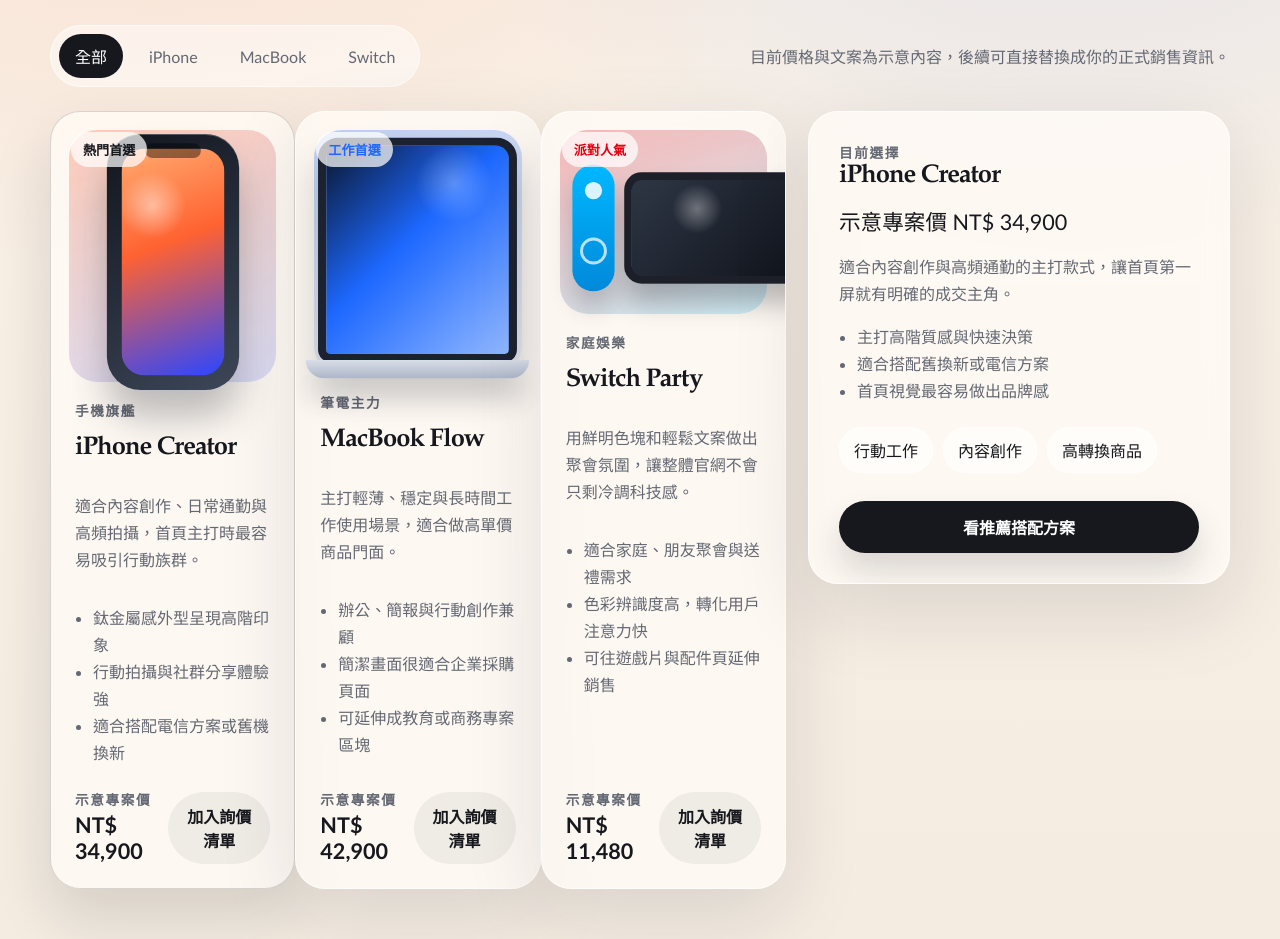
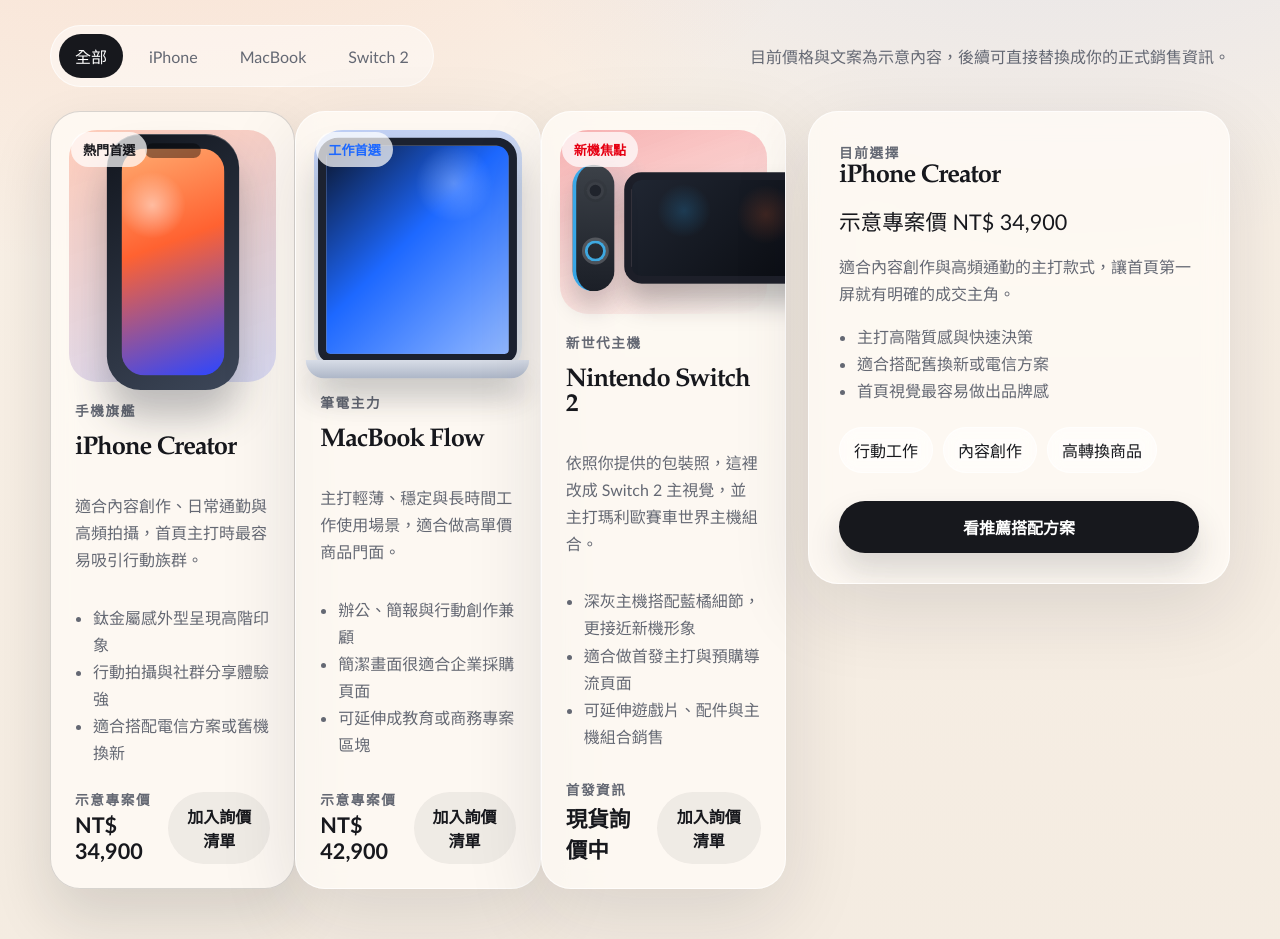
Before and after one commit to allen91228/SellComputer, a plain HTML site: page index.html in a window 1280 px wide. Shown: the part 1053-1992 px from the top of the page. Drawn offline with Linux system fonts and the light colour scheme.

Commit message:
Refresh Switch 2 storefront content and contact details

```diff
--- a/index.html
+++ b/index.html
@@ -3,10 +3,10 @@
 <head>
   <meta charset="UTF-8">
   <meta name="viewport" content="width=device-width, initial-scale=1.0">
-  <title>NextPick Select | iPhone、MacBook、Switch 精選官網</title>
+  <title>NextPick Select | iPhone、MacBook、Switch 2 精選官網</title>
   <meta
     name="description"
-    content="簡單俐落的電子產品官網示意版，展示 iPhone、MacBook 與 Nintendo Switch 的精選方案。"
+    content="簡單俐落的電子產品官網示意版，展示 iPhone、MacBook 與 Nintendo Switch 2 的精選方案。"
   >
   <link rel="stylesheet" href="styles.css">
 </head>
@@ -39,7 +39,7 @@
       <section class="hero">
         <div class="hero-copy reveal">
           <p class="eyebrow">SPRING 2026 DROP</p>
-          <h1>一次挑好 iPhone、MacBook 與 Switch。</h1>
+          <h1>一次挑好 iPhone、MacBook 與 Switch 2。</h1>
           <p class="hero-lede">
             這是一個可直接拿來當官網起點的單頁版型。視覺走簡潔高級路線，
             內容聚焦三款最容易成交的熱門商品，讓你先快速上線，再慢慢補完整購物流程。
@@ -86,8 +86,8 @@
               <span class="joycon joycon-right"></span>
             </div>
             <div class="panel-copy">
-              <p>Nintendo Switch</p>
-              <strong>Party Ready</strong>
+              <p>Nintendo Switch 2</p>
+              <strong>Mario Kart World</strong>
             </div>
           </div>
         </div>
@@ -108,7 +108,7 @@
             <button class="filter-button is-active" type="button" data-filter="all" aria-selected="true">全部</button>
             <button class="filter-button" type="button" data-filter="phone" aria-selected="false">iPhone</button>
             <button class="filter-button" type="button" data-filter="laptop" aria-selected="false">MacBook</button>
-            <button class="filter-button" type="button" data-filter="console" aria-selected="false">Switch</button>
+            <button class="filter-button" type="button" data-filter="console" aria-selected="false">Switch 2</button>
           </div>
 
           <p class="catalog-note">目前價格與文案為示意內容，後續可直接替換成你的正式銷售資訊。</p>
@@ -181,7 +181,7 @@
 
             <article class="product-card reveal" data-category="console" data-product="switch" tabindex="0">
               <div class="product-visual product-visual-console" aria-hidden="true">
-                <span class="product-badge warm">派對人氣</span>
+                <span class="product-badge warm">新機焦點</span>
                 <div class="device-switch large">
                   <span class="joycon joycon-left"></span>
                   <span class="switch-screen"></span>
@@ -190,22 +190,22 @@
               </div>
 
               <div class="product-body">
-                <p class="product-kicker">家庭娛樂</p>
-                <h3>Switch Party</h3>
+                <p class="product-kicker">新世代主機</p>
+                <h3>Nintendo Switch 2</h3>
                 <p class="product-description">
-                  用鮮明色塊和輕鬆文案做出聚會氛圍，讓整體官網不會只剩冷調科技感。
+                  依照你提供的包裝照，這裡改成 Switch 2 主視覺，並主打瑪利歐賽車世界主機組合。
                 </p>
 
                 <ul class="product-specs">
-                  <li>適合家庭、朋友聚會與送禮需求</li>
-                  <li>色彩辨識度高，轉化用戶注意力快</li>
-                  <li>可往遊戲片與配件頁延伸銷售</li>
+                  <li>深灰主機搭配藍橘細節，更接近新機形象</li>
+                  <li>適合做首發主打與預購導流頁面</li>
+                  <li>可延伸遊戲片、配件與主機組合銷售</li>
                 </ul>
 
                 <div class="product-footer">
                   <div>
-                    <p class="price-label">示意專案價</p>
-                    <strong class="product-price">NT$ 11,480</strong>
+                    <p class="price-label">首發資訊</p>
+                    <strong class="product-price">現貨詢價中</strong>
                   </div>
                   <button class="button button-small" type="button" data-add-product="switch">加入詢價清單</button>
                 </div>
@@ -258,7 +258,7 @@
           <article class="benefit-card reveal">
             <span class="benefit-index">02</span>
             <h3>商品焦點明確</h3>
-            <p>不塞過多產品，讓訪客一進站就知道你賣的是 iPhone、MacBook、Switch。</p>
+            <p>不塞過多產品，讓訪客一進站就知道你賣的是 iPhone、MacBook、Switch 2。</p>
           </article>
 
           <article class="benefit-card reveal">
@@ -287,14 +287,14 @@
           <article class="plan-card reveal emphasis">
             <p class="plan-label">全場景組</p>
             <h3>工作 + 娛樂一次到位</h3>
-            <p>把 MacBook 當工作核心、iPhone 當行動入口，再用 Switch 補足休閒娛樂場景。</p>
+            <p>把 MacBook 當工作核心、iPhone 當行動入口，再用 Switch 2 補足休閒娛樂場景。</p>
             <strong>示意優惠 NT$ 86,900</strong>
           </article>
 
           <article class="plan-card reveal">
             <p class="plan-label">家庭歡聚組</p>
-            <h3>iPhone + Switch</h3>
-            <p>適合節慶檔期、送禮活動與門市檔期頁，情緒價值強，也容易做活動文案。</p>
+            <h3>iPhone + Switch 2</h3>
+            <p>適合首發檔期、送禮活動與門市主打頁，話題性高，也容易做預購文案。</p>
             <strong>示意優惠 NT$ 44,980</strong>
           </article>
         </div>
@@ -312,8 +312,8 @@
 
         <div class="contact-card reveal">
           <p class="contact-label">商務聯絡</p>
-          <a href="mailto:sales@nextpick.tw">sales@nextpick.tw</a>
-          <a href="tel:+886212345678">02-1234-5678</a>
+          <a href="mailto:asuna@asuna.world">asuna@asuna.world</a>
+          <a href="tel:0906807713">0906807713</a>
           <div class="selection-tags">
             <span>企業採購</span>
             <span>到店取貨</span>
--- a/script.js
+++ b/script.js
@@ -22,15 +22,15 @@
     tags: ["行動辦公", "企業採購", "高客單價"],
   },
   switch: {
-    title: "Switch Party",
-    price: "示意專案價 NT$ 11,480",
-    description: "用活潑色彩補足整站情緒，適合主打家庭娛樂、聚會需求與節慶檔期活動。",
+    title: "Nintendo Switch 2",
+    price: "首發資訊 現貨詢價中",
+    description: "依照你提供的照片，這一格改成更接近 Switch 2 包裝與主機氣質的展示版本。",
     features: [
-      "色彩鮮明，能快速抓住視線",
-      "適合搭售遊戲與配件內容",
-      "很適合節慶行銷與送禮情境",
+      "深灰主機與藍橘點綴更貼近新機視覺",
+      "可主打瑪利歐賽車世界主機組合",
+      "適合首發預購與配件延伸銷售",
     ],
-    tags: ["家庭娛樂", "派對首選", "節慶檔期"],
+    tags: ["新機首發", "Mario Kart World", "主機組合"],
   },
 };
 
--- a/styles.css
+++ b/styles.css
@@ -414,8 +414,9 @@
   border-radius: 18px;
   border: 8px solid #1d1f29;
   background:
-    radial-gradient(circle at 35% 30%, rgba(255, 255, 255, 0.34), transparent 18%),
-    linear-gradient(135deg, #2e3645 0%, #0e1118 100%);
+    radial-gradient(circle at 28% 32%, rgba(44, 175, 255, 0.2), transparent 18%),
+    radial-gradient(circle at 72% 36%, rgba(255, 108, 54, 0.18), transparent 20%),
+    linear-gradient(135deg, #202632 0%, #090b10 100%);
   box-shadow: 0 20px 28px rgba(17, 21, 29, 0.28);
 }
 
@@ -424,6 +425,7 @@
   width: 44px;
   height: 132px;
   border-radius: 28px;
+  background: linear-gradient(180deg, #3c4148, #1b1f27);
   box-shadow: 0 18px 26px rgba(17, 21, 29, 0.2);
 }
 
@@ -440,7 +442,8 @@
   width: 18px;
   height: 18px;
   transform: translateX(-50%);
-  background: rgba(255, 255, 255, 0.86);
+  background: #20242c;
+  border: 3px solid rgba(255, 255, 255, 0.12);
 }
 
 .joycon::after {
@@ -449,15 +452,28 @@
   width: 28px;
   height: 28px;
   transform: translateX(-50%);
-  border: 3px solid rgba(255, 255, 255, 0.72);
+  border: 3px solid rgba(255, 255, 255, 0.2);
+}
+
+.joycon-left::after {
+  box-shadow: inset 0 0 0 3px rgba(67, 191, 255, 0.85);
+}
+
+.joycon-right::after {
+  box-shadow: inset 0 0 0 3px rgba(255, 116, 67, 0.9);
+}
+
+.joycon-left::before,
+.joycon-right::before {
+  box-shadow: 0 0 0 3px rgba(0, 0, 0, 0.06);
 }
 
 .joycon-left {
-  background: linear-gradient(180deg, #00b8ff, #0089da);
+  border-left: 4px solid rgba(59, 184, 255, 0.88);
 }
 
 .joycon-right {
-  background: linear-gradient(180deg, #ff655d, #e60012);
+  border-right: 4px solid rgba(255, 120, 72, 0.95);
 }
 
 .large.device-phone {
@@ -586,7 +602,9 @@
 }
 
 .product-visual-console::before {
-  background: linear-gradient(160deg, rgba(230, 0, 18, 0.28), rgba(0, 184, 255, 0.2));
+  background:
+    linear-gradient(160deg, rgba(230, 0, 18, 0.3), rgba(255, 255, 255, 0.08)),
+    radial-gradient(circle at 24% 30%, rgba(0, 184, 255, 0.12), transparent 20%);
 }
 
 .product-badge {
```
Also changed, not shown: assets/switch2.webp (added).
